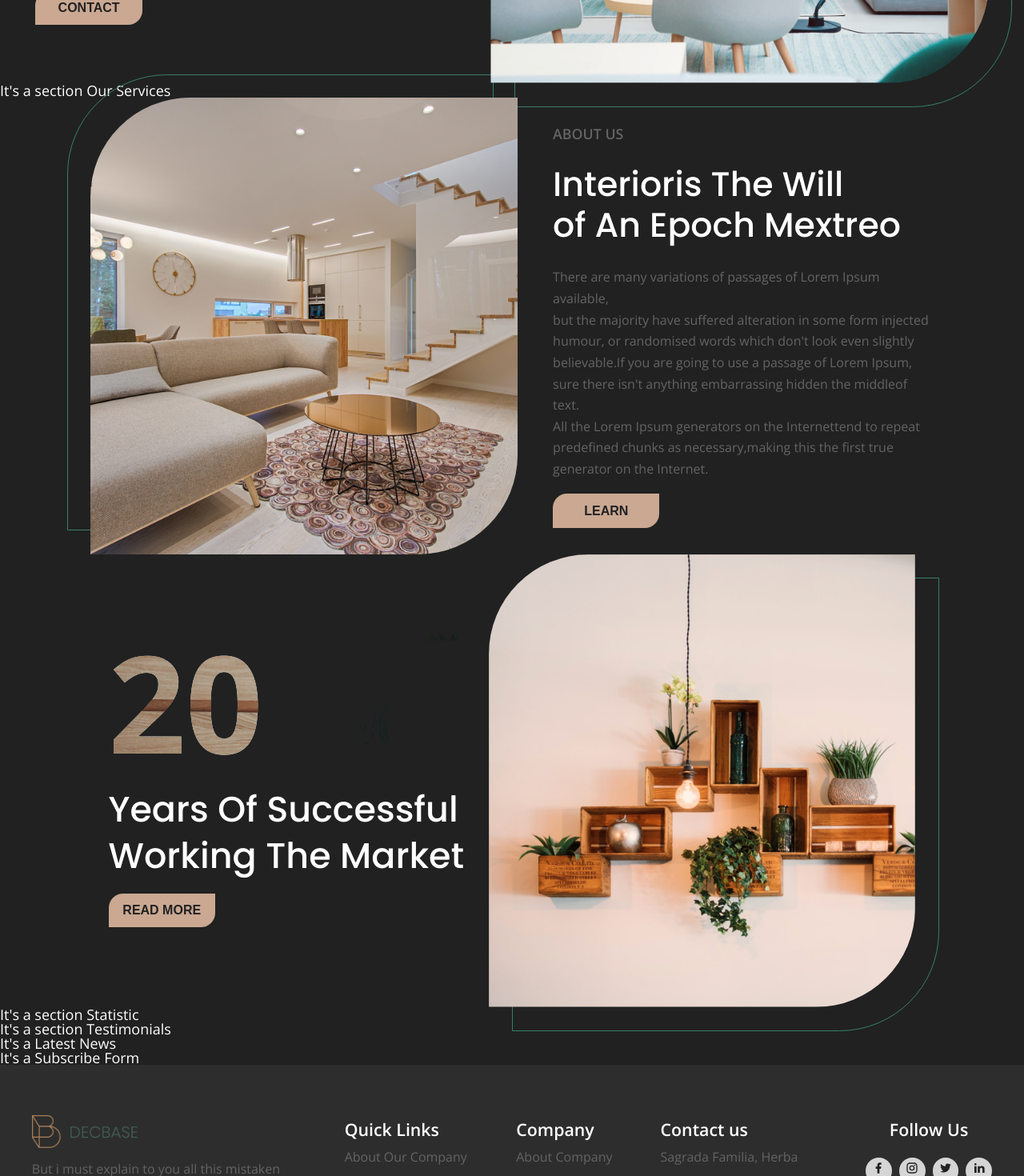
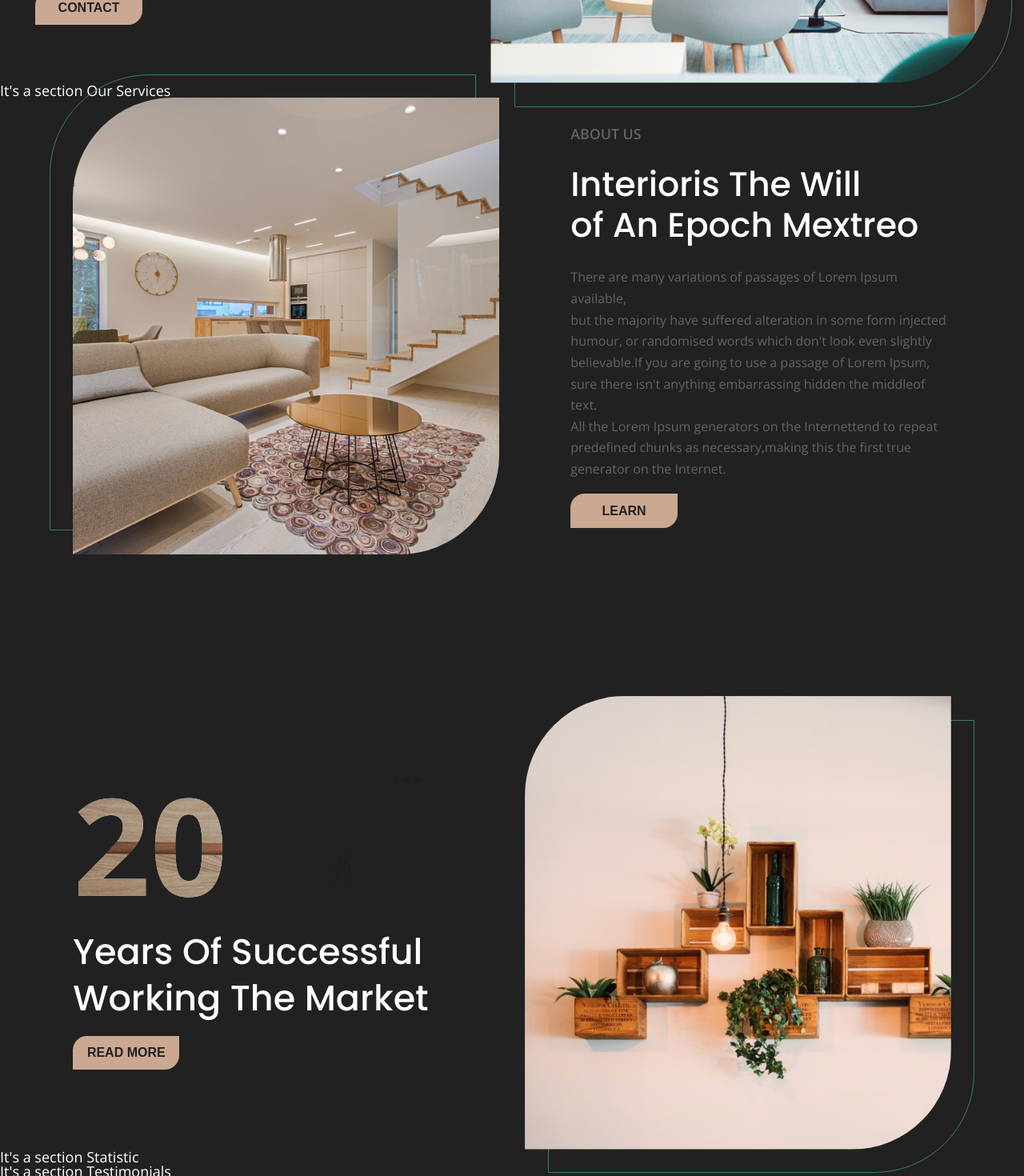
Before and after one commit to stashakasha/Hometask-3, a React (Create React App) app in the folder decbase/: page / in a window 1280 px wide. Shown: the part 640-2110 px from the top of the page at 80% size. Built offline with nearby package versions, Linux system fonts and the light colour scheme.

Commit message:
chage gap

```diff
--- a/decbase/src/assets/scss/components/about.scss
+++ b/decbase/src/assets/scss/components/about.scss
@@ -4,7 +4,7 @@
 .about{
     &__learn {
         @include flex_center;
-        gap: 50/$vw;
+        gap: 100/$vw;
         &-wrap {
             position: relative;
             @include img-decor;
@@ -45,6 +45,8 @@
     }
     &__read {
         @include flex_center;
+        margin-top: 200/$vw;
+        gap: 100/$vw;
         &-content {
             max-width: 535/$vw;
             display: flex;
```
